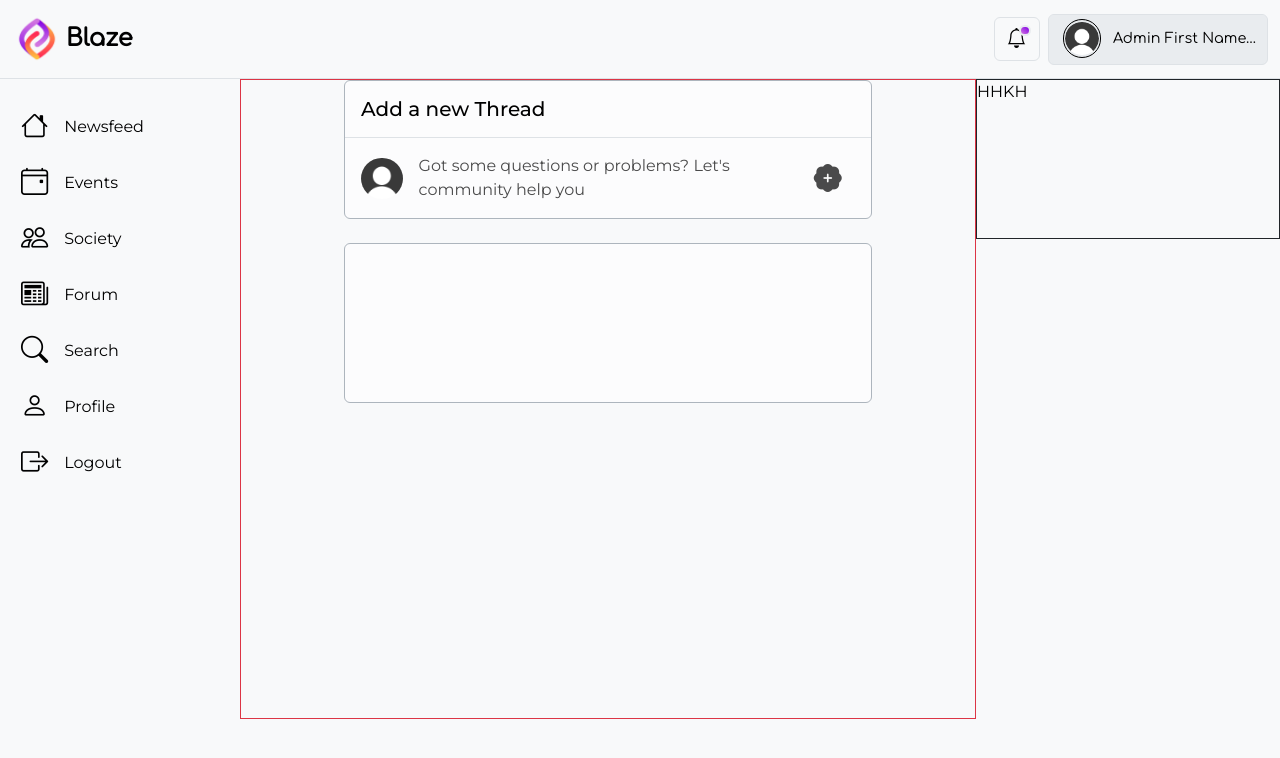
After one commit to DineshDhanji/Blaze, a Django app: page /forum/ in a window 1280 px wide. The commit adds this page. Shown: the top 758 px of the page. Run offline with Django 4.2, Linux system fonts and the light colour scheme; a user stored in the database is signed in.

Commit message:
add forum page. lil ui change

```diff
--- a/Blaze/BlazeApp/static/BlazeApp/base2.css
+++ b/Blaze/BlazeApp/static/BlazeApp/base2.css
@@ -37,7 +37,7 @@
     top: 0;
 }
 
-.post-d {
+.post-d{
     height: max-content;
     overflow: hidden;
 }
--- a/Blaze/BlazeApp/templates/BlazeApp/account/login.html
+++ b/Blaze/BlazeApp/templates/BlazeApp/account/login.html
@@ -15,11 +15,11 @@
 {% block body %}
   <script>
     var colorValue = '{{ splineCanvaBgColor }}' // Get the color value from the Django context
-    document.body.style.backgroundColor = colorValue
+    document.body.style.backgroundColor = colorValue;
   </script>
-  <div class="container-fluid d-flex align-items-center mt-5" style="background-color: {{ splineCanvaBgColor }}">
+  <div class="container-fluid d-flex align-items-center" style="height:100vh ;background-color: {{ splineCanvaBgColor }}">
     <div class="login-left-div d-none d-lg-flex col-lg-7 align-items-center justify-content-center col-7">
-      <div class="side-spline-container col-12">{{ splineCanva|safe }}</div>
+      {% comment %} <div class="side-spline-container col-12">{{ splineCanva|safe }}</div> {% endcomment %}
     </div>
     <div class="login-right-div col col-lg-5 py-4 px-1 mt-4">
       <div class="container-fluid col-9 col-sm-6 col-md-5 col-lg-9 col-xl-8 login-container rounded border py-3 px-4">
--- a/Blaze/BlazeApp/templates/BlazeApp/base.html
+++ b/Blaze/BlazeApp/templates/BlazeApp/base.html
@@ -37,6 +37,22 @@
       } else {
         document.documentElement.setAttribute('data-bs-theme', 'light')
       }
+
+      document.addEventListener("DOMContentLoaded", ()=>{
+        const current_theme = localStorage.getItem('theme');
+        const html_element = document.querySelector("html");
+        const content_div = document.querySelector("#material")
+        if(content_div !== null)
+        { if (current_theme == 'dark'){
+          document.documentElement.classList.remove("bg-body-tertiary")
+          content_div.classList.remove("bg-body-tertiary");
+        }
+        else{
+          content_div.classList.add("bg-body-tertiary");
+          document.documentElement.classList.add("bg-body-tertiary")
+          }
+        }
+      })
     </script>
     <body>
 
@@ -149,7 +165,7 @@
                     </a>
                   </li>
                   <li class="d-block d-md-none nav-item offcanvas-li">
-                    <a class="nav-link d-flex align-items-center" aria-current="page" href="{% url 'BlazeApp:newsfeed' %}">
+                    <a class="nav-link d-flex align-items-center" aria-current="page" href="{% url 'BlazeApp:forum' %}">
                       <div class="me-3 fs-5">
                         <i class="bi bi-newspaper"></i>
                       </div>Forum
@@ -213,7 +229,7 @@
         </div>
       {% endblock %}
 
-      <div class="container-xxl d-flex" style="padding: 0px;">
+      <div id="material" class="container-xxl d-flex" style="padding: 0px;">
         {% block body %}
           <div class="side-panel-d d-none d-md-block">
             <a href="{% url 'BlazeApp:newsfeed' %}">
@@ -231,7 +247,7 @@
                 <i class="ms-3 me-3 bi bi-people"></i>Society
               </div>
             </a>
-            <a href="{% url 'BlazeApp:newsfeed' %}">
+            <a href="{% url 'BlazeApp:forum' %}">
               <div class="side-panel-item text-body-emphasis bg-scheme d-flex align-items-center fw-normal rounded mx-1 mt-2">
                 <i class="ms-3 me-3 bi bi-newspaper"></i>Forum
               </div>
--- /dev/null
+++ b/Blaze/BlazeApp/templates/BlazeApp/forum.html
@@ -0,0 +1,39 @@
+{% extends 'BlazeApp/base.html' %}
+{% load static %}
+
+{% block title %}
+  Blaze Forum
+{% endblock %}
+
+{% block ExtraHeaders %}
+  <link rel="stylesheet" href="{% static 'BlazeApp/base2.css' %}" />
+{% endblock %}
+
+{% block content %}
+  {% comment %} <div class="content-d border border-top-0 border-bottom-0 border-end-0 col"> {% endcomment %}
+  <div class="content-d border border-danger  col" style="height: 40rem;">
+    <div class="dd1 mx-auto">
+      <div class="create-post bg-light-subtle text-body-emphasis mb-4 border border-dark-subtle rounded user-select-none overflow-hidden">
+        <div class="h5 p-3 mb-0 border-bottom">Add a new Thread</div>
+        <a href="{% url 'BlazeApp:create_thread' %}">
+          <div class="d-flex align-items-center bg-scheme text-secondary p-3">
+            <div class="create-post-pp col-1">
+              <img src="{{ user.profile_picture.url }}" alt="profile picture" />
+            </div>
+            <div class="fs-6 col text-body-emphasis mx-3" style="opacity: 0.7;">Got some questions or problems? Let's community help you</div>
+            <div class="text-body-emphasis fs-3 col-1" style="opacity: 0.7;">
+              <i class="bi bi-patch-plus-fill"></i>
+            </div>
+          </div>
+        </a>
+      </div>
+
+
+      <!-- Rendering threads on the user forum -->
+      <div class="post-d bg-light-subtle mb-4 pt-1 border border-dark-subtle rounded text-body-emphasis" data-eid="1" style="height: 10rem;">
+
+      </div>
+    </div>
+    </div>
+  <div class="minisidebar-d border border-dark col-3 d-none d-lg-block text-body-emphasis" style="height: 10rem;">HHKH</div>
+{% endblock %}
--- a/Blaze/BlazeApp/urls.py
+++ b/Blaze/BlazeApp/urls.py
@@ -112,6 +112,17 @@ urlpatterns = [
         login_required(api_views.check_follow_or_unfollow),
         name="check_follow_or_unfollow",
     ),
+    # Forum
+    path(
+        "forum/",
+        login_required(views.forum),
+        name="forum",
+    ),
+    path(
+        "create_thread/",
+        login_required(views.create_thread),
+        name="create_thread",
+    ),
     # Redirecting page
     path(
         "redirecting_page/",
--- a/Blaze/BlazeApp/views.py
+++ b/Blaze/BlazeApp/views.py
@@ -263,7 +263,9 @@ def profile(request, uid):
         "instance_posts": Post.objects.filter(poster=user_instance.user).order_by(
             "-timestamp"
         ),
-        "instance_events": Event.objects.filter(poster=user_instance.user).order_by("-start_date").all(),
+        "instance_events": Event.objects.filter(poster=user_instance.user)
+        .order_by("-start_date")
+        .all(),
         "instance_saved_posts": user_instance.user.saved_post.all().order_by(
             "-timestamp"
         )
@@ -443,7 +445,9 @@ def delete_event(request):
                 event.delete()
             else:
                 return page_not_found_404(
-                    request, exception=404, message="Just how low you will go? Now you are after events?"
+                    request,
+                    exception=404,
+                    message="Just how low you will go? Now you are after events?",
                 )
 
         except Http404:
@@ -506,3 +510,13 @@ def redirecting_page(request):
         return redirect(previous_view)
     else:
         return redirect("BlazeApp:newsfeed")
+
+
+def forum(request):
+    content = {}
+    return render(request, "BlazeApp/forum.html", content)
+
+
+def create_thread(request):
+    content = {}
+    return render(request, "BlazeApp/create_thread.html", content)
```
Also changed, not shown: Blaze/BlazeApp/templates/BlazeApp/create_thread.html (added, +17 -0 lines), Blaze/db.sqlite3.
